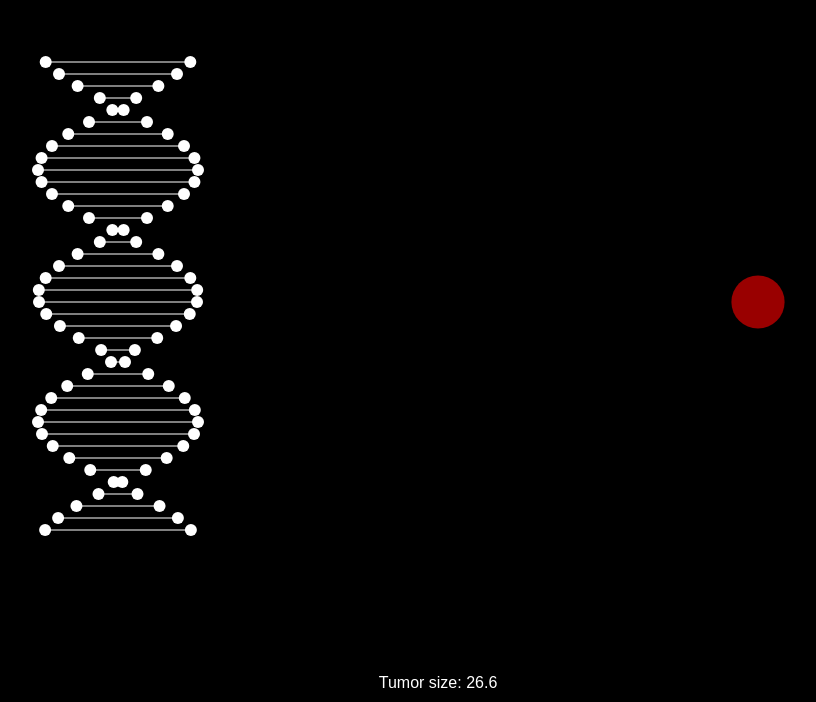
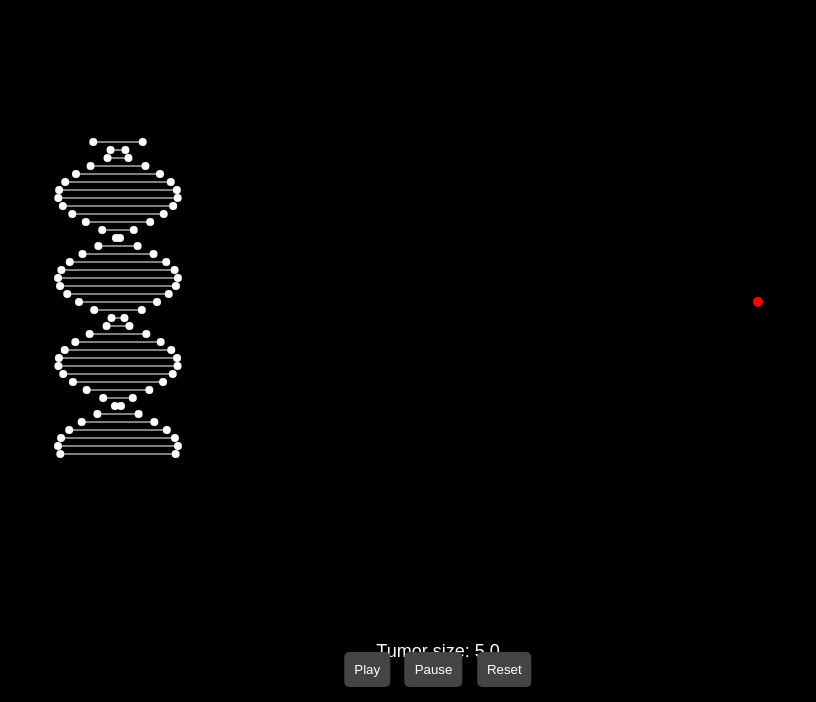
Before and after one commit to avisinha1711-bi/BioAI, a plain HTML site: page index.html in a window 1280 px wide. Shown: the part 98-800 px from the top of the page, without its empty margins (202-1018 px from the left). Drawn offline with Linux system fonts and the light colour scheme.

Commit message:
Update index.html

```diff
--- a/index.html
+++ b/index.html
@@ -2,136 +2,195 @@
 <html lang="en">
 <head>
   <meta charset="UTF-8">
-<title>DNA & Cancer Angiogenesis Simulation</title>
+  <title>Cancer Simulation with Angiogenesis</title>
   <style>
-  body { margin: 0; display: flex; background: black; color: white; font-family: Arial; }
-  #dnaCanvas, #cancerCanvas { flex: 1; height: 100vh; display: block; }
-  #controls { position: absolute; top: 50px; left: 50%; transform: translateX(-50%);
-              background: rgba(0,0,0,0.7); padding: 10px 15px; border-radius: 10px; }
-  button { margin: 0 5px; padding: 5px 10px; border: none; border-radius: 6px; cursor: pointer; }
-  #header { position: absolute; top: 10px; left: 50%; transform: translateX(-50%);
-            font-size: 20px; font-weight: bold; color: red; }
-  #footer { position: absolute; bottom: 10px; left: 50%; transform: translateX(-50%);
-            font-size: 16px; color: white; }
+    body {
+      margin: 0;
+      display: flex;
+      height: 100vh;
+      background: black;
+      color: white;
+      font-family: Arial, sans-serif;
+    }
+    #dnaCanvas, #tumorCanvas {
+      flex: 1;
+    }
+    #controls {
+      position: absolute;
+      bottom: 10px;
+      left: 50%;
+      transform: translateX(-50%);
+    }
+    button {
+      margin: 5px;
+      padding: 10px;
+      border: none;
+      border-radius: 5px;
+      background: #444;
+      color: white;
+      cursor: pointer;
+    }
+    button:hover {
+      background: #666;
+    }
+    #header {
+      position: absolute;
+      top: 10px;
+      width: 100%;
+      text-align: center;
+      font-size: 24px;
+      font-weight: bold;
+      color: cyan;
+    }
+    #sizeDisplay {
+      position: absolute;
+      bottom: 40px;
+      width: 100%;
+      text-align: center;
+      font-size: 18px;
+      color: white;
+    }
   </style>
 </head>
 <body>
-
+  <div id="header">CANCER METASTASIS BY BioAI</div>
   <canvas id="dnaCanvas"></canvas>
-<canvas id="cancerCanvas"></canvas>
-
-<div id="header">Cancer Metastasis by BioAI</div>
+  <canvas id="tumorCanvas"></canvas>
+  <div id="sizeDisplay">Tumor size: 0</div>
   <div id="controls">
-  <button onclick="play()">Play</button>
-  <button onclick="pause()">Pause</button>
+    <button onclick="playSim()">Play</button>
+    <button onclick="pauseSim()">Pause</button>
     <button onclick="resetSim()">Reset</button>
   </div>
-<div id="footer">Tumor size: <span id="tumorSizeVal">10</span></div>
 
   <script>
-// ===== DNA HELIX ANIMATION =====
-const dnaCanvas = document.getElementById("dnaCanvas");
-const dnaCtx = dnaCanvas.getContext("2d");
+    // DNA Double Helix (left)
+    const dnaCanvas = document.getElementById('dnaCanvas');
+    const dnaCtx = dnaCanvas.getContext('2d');
     dnaCanvas.width = window.innerWidth / 2;
     dnaCanvas.height = window.innerHeight;
 
     let angle = 0;
     function drawDNA() {
-  dnaCtx.clearRect(0,0,dnaCanvas.width,dnaCanvas.height);
-  let midX = dnaCanvas.width/2;
-  let midY = dnaCanvas.height/2;
-  let spacing = 12;
-  let radius = 80;
+      dnaCtx.clearRect(0, 0, dnaCanvas.width, dnaCanvas.height);
+      const midX = dnaCanvas.width / 2;
+      const midY = dnaCanvas.height / 2;
+      const spacing = 8;
+
       for (let i = -20; i < 20; i++) {
-    let y = midY + i * spacing;
-    let x1 = midX + Math.cos(angle + i*0.3)*radius;
-    let x2 = midX + Math.cos(angle + i*0.3 + Math.PI)*radius;
+        const y = midY + i * spacing;
+        const x1 = midX + Math.sin(angle + i * 0.3) * 60;
+        const x2 = midX + Math.sin(angle + i * 0.3 + Math.PI) * 60;
+
         dnaCtx.beginPath();
-    dnaCtx.moveTo(x1,y);
-    dnaCtx.lineTo(x2,y);
-    dnaCtx.strokeStyle="white";
+        dnaCtx.moveTo(x1, y);
+        dnaCtx.lineTo(x2, y);
+        dnaCtx.strokeStyle = 'white';
         dnaCtx.stroke();
-    dnaCtx.fillStyle="white";
-    dnaCtx.beginPath(); dnaCtx.arc(x1,y,6,0,2*Math.PI); dnaCtx.fill();
-    dnaCtx.beginPath(); dnaCtx.arc(x2,y,6,0,2*Math.PI); dnaCtx.fill();
+
+        dnaCtx.beginPath();
+        dnaCtx.arc(x1, y, 4, 0, 2 * Math.PI);
+        dnaCtx.fillStyle = 'white';
+        dnaCtx.fill();
+
+        dnaCtx.beginPath();
+        dnaCtx.arc(x2, y, 4, 0, 2 * Math.PI);
+        dnaCtx.fillStyle = 'white';
+        dnaCtx.fill();
       }
-  angle += 0.02;
+      angle += 0.05;
+      requestAnimationFrame(drawDNA);
     }
-setInterval(drawDNA,30);
+    drawDNA();
 
-// ===== CANCER & ANGIOGENESIS SIMULATION =====
-const cancerCanvas = document.getElementById("cancerCanvas");
-const ctx = cancerCanvas.getContext("2d");
-cancerCanvas.width = window.innerWidth / 2;
-cancerCanvas.height = window.innerHeight;
+    // Tumor Simulation with Angiogenesis (right)
+    const tumorCanvas = document.getElementById('tumorCanvas');
+    const tumorCtx = tumorCanvas.getContext('2d');
+    tumorCanvas.width = window.innerWidth / 2;
+    tumorCanvas.height = window.innerHeight;
 
-let tumorSize = 10;
-let growthRate = 0.1;
+    let tumorSize = 5;
+    let growing = false;
     let vessels = [];
-let running = true;
+    let dots = [];
 
-class Vessel {
-  constructor(x,y,angle,depth){
-    this.x = x; this.y = y; this.angle = angle; this.depth = depth;
-    this.length = 0;
-    this.maxLength = 20 + Math.random()*20;
+    function drawTumor() {
+      tumorCtx.clearRect(0, 0, tumorCanvas.width, tumorCanvas.height);
+      const midX = tumorCanvas.width / 2;
+      const midY = tumorCanvas.height / 2;
+
+      // Draw tumor (red blob)
+      tumorCtx.beginPath();
+      tumorCtx.arc(midX, midY, tumorSize, 0, 2 * Math.PI);
+      tumorCtx.fillStyle = 'red';
+      tumorCtx.fill();
+
+      // Draw vessels with irregular curves
+      tumorCtx.strokeStyle = 'red';
+      vessels.forEach(v => {
+        tumorCtx.beginPath();
+        tumorCtx.moveTo(v.x, v.y);
+        let cx = v.x;
+        let cy = v.y;
+        for (let i = 0; i < v.segments; i++) {
+          const nx = cx + v.len / v.segments * Math.cos(v.angle + (Math.random() - 0.5) * 0.5);
+          const ny = cy + v.len / v.segments * Math.sin(v.angle + (Math.random() - 0.5) * 0.5);
+          tumorCtx.lineTo(nx, ny);
+          cx = nx;
+          cy = ny;
         }
-  grow(){
-    this.length++;
-    this.x += Math.cos(this.angle)*1.5;
-    this.y += Math.sin(this.angle)*1.5;
-    if (this.length > this.maxLength && this.depth<5){
-      // branch
-      vessels.push(new Vessel(this.x,this.y,this.angle+0.5+Math.random()*0.5,this.depth+1));
-      vessels.push(new Vessel(this.x,this.y,this.angle-0.5-Math.random()*0.5,this.depth+1));
-      this.length = 0;
+        tumorCtx.stroke();
+      });
+
+      // Draw metastatic red dots
+      dots.forEach(d => {
+        tumorCtx.beginPath();
+        tumorCtx.arc(d.x, d.y, 3, 0, 2 * Math.PI);
+        tumorCtx.fillStyle = 'red';
+        tumorCtx.fill();
+      });
+
+      document.getElementById('sizeDisplay').textContent = `Tumor size: ${tumorSize.toFixed(1)}`;
+    }
+
+    function updateTumor() {
+      if (growing) {
+        tumorSize += 0.05; // slower growth speed
+
+        // Sprout vessels after threshold
+        if (tumorSize > 40 && Math.random() < 0.1) {
+          const angle = Math.random() * Math.PI * 2;
+          vessels.push({
+            x: tumorCanvas.width / 2 + Math.cos(angle) * tumorSize,
+            y: tumorCanvas.height / 2 + Math.sin(angle) * tumorSize,
+            angle: angle,
+            len: 30 + Math.random() * 30,
+            segments: 5 + Math.floor(Math.random() * 5)
+          });
+        }
+
+        // Produce metastatic red dots outside tumor
+        if (tumorSize > 30 && Math.random() < 0.02) {
+          dots.push({
+            x: Math.random() * tumorCanvas.width,
+            y: Math.random() * tumorCanvas.height
+          });
         }
       }
-  draw(){
-    ctx.strokeStyle="red";
-    ctx.lineWidth = Math.max(1,4-this.depth);
-    ctx.beginPath();
-    ctx.moveTo(this.x,this.y);
-    ctx.lineTo(this.x+Math.cos(this.angle)*2,this.y+Math.sin(this.angle)*2);
-    ctx.stroke();
-  }
+      drawTumor();
+      requestAnimationFrame(updateTumor);
     }
 
-function resetSim(){
-  tumorSize=10;
-  vessels=[];
-  document.getElementById("tumorSizeVal").textContent = tumorSize.toFixed(1);
+    function playSim() { growing = true; }
+    function pauseSim() { growing = false; }
+    function resetSim() {
+      growing = false;
+      tumorSize = 5;
+      vessels = [];
+      dots = [];
     }
-function play(){ running=true; }
-function pause(){ running=false; }
 
-function updateCancer(){
-  if(!running) return;
-  ctx.clearRect(0,0,cancerCanvas.width,cancerCanvas.height);
-  let cx = cancerCanvas.width/2;
-  let cy = cancerCanvas.height/2;
-  tumorSize += growthRate;
-
-  // tumor mass
-  ctx.beginPath();
-  ctx.arc(cx,cy,tumorSize,0,2*Math.PI);
-  ctx.fillStyle="rgba(255,0,0,0.6)";
-  ctx.fill();
-
-  // angiogenesis trigger
-  if(tumorSize>40 && vessels.length===0){
-    for(let i=0;i<8;i++){
-      vessels.push(new Vessel(cx,cy,Math.random()*2*Math.PI,0));
-    }
-  }
-  // draw/grow vessels
-  vessels.forEach(v=>{ v.grow(); v.draw(); });
-
-  // update footer size display
-  document.getElementById("tumorSizeVal").textContent = tumorSize.toFixed(1);
-}
-setInterval(updateCancer,30);
-
+    updateTumor();
   </script>
 </body>
 </html>
```
Lines whose indentation alone changed are shown as unchanged.
